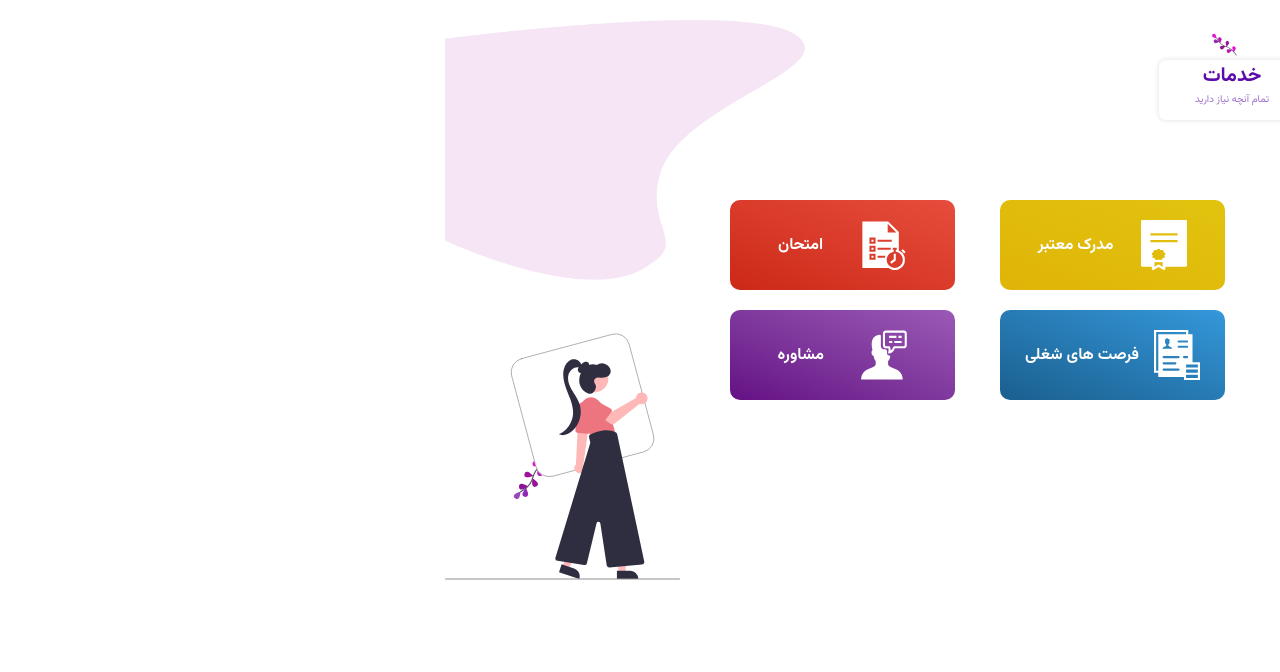
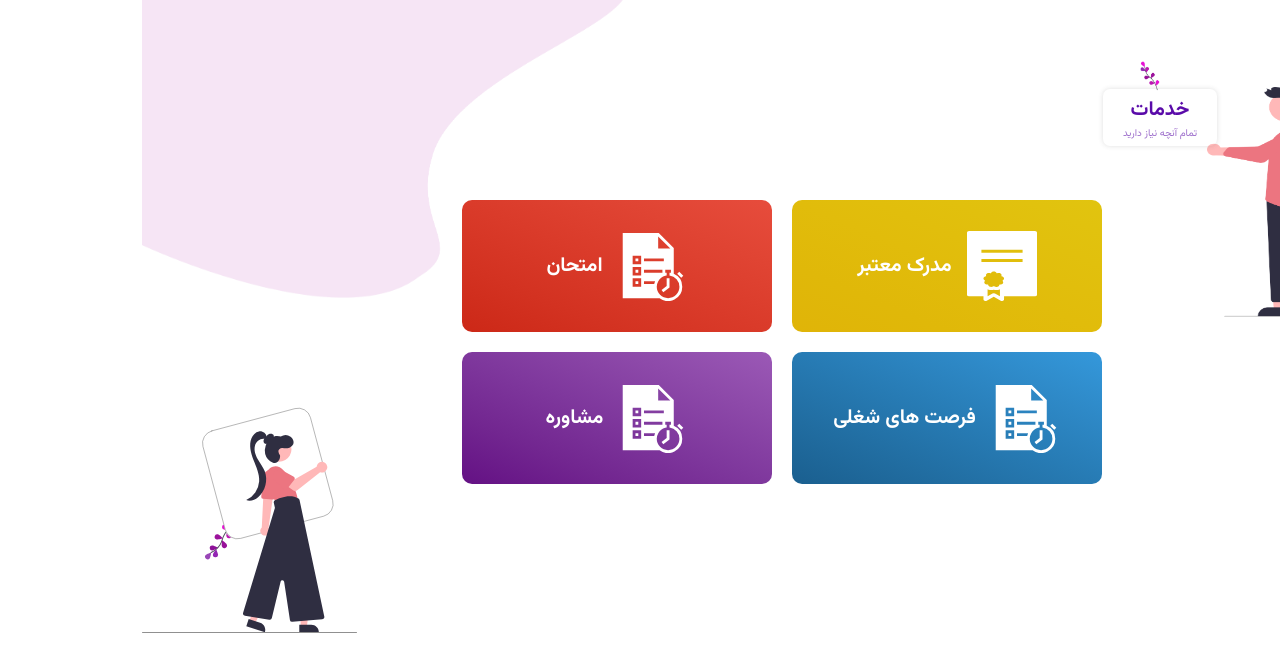
Before and after one commit to alimooo1/Sadrun_Project, a React (Vite) app in the folder sadrun-project/: page / in a window 1280 px wide. Shown: the top 672 px of the page. Built offline with nearby package versions, Linux system fonts and the light colour scheme.

Commit message:
Edited Service Cmp and change for theme and css

```diff
--- a/sadrun-project/src/App.jsx
+++ b/sadrun-project/src/App.jsx
@@ -3,9 +3,13 @@ import QA from "./components/Q&A/QA";
 import ServiceCard from "./components/ServiceCart/ServiceCard";
 
 function App() {
-  return <div className="App">
-    <ServiceCard />
-  </div>;
+  return (
+    <div className="App">
+      {/* <div style={{ maxWidth: 1040, margin: "auto", border: "1px solid red" }}> */}
+      <ServiceCard />
+      {/* </div> */}
+    </div>
+  );
 }
 
 export default App;
--- a/sadrun-project/src/components/ServiceCart/ServiceCard.jsx
+++ b/sadrun-project/src/components/ServiceCart/ServiceCard.jsx
@@ -9,49 +9,67 @@ import opportunities from "./serviceCard-images/opportunities.svg";
 import path2 from "./serviceCard-images/Path 620@2x.png";
 import puepleFlower2 from "./serviceCard-images/purpleFlower@2x.png";
 import purpleFlower from "./serviceCard-images/purpleFlower@2x.png";
-import girlFlowerSet from './serviceCard-images/girlFlowerSet .svg'
+import girlFlowerSet from "./serviceCard-images/girlFlowerSet .svg";
+
+const serviceList = [
+  {
+    title: "مدرک معتبر",
+    img: certificate,
+  },
+  {
+    title: "امتحان",
+    img: exam,
+  },
+  {
+    title: "فرصت های شغلی",
+    img: exam,
+  },
+  {
+    title: "مشاوره",
+    img: exam,
+  },
+];
+
 const ServiceCard = () => {
   return (
     <>
       <div className="service-container">
         <img className="path" src={path2} alt="path2" />
         <img className="boy" src={boy2} alt="boy2" />
-        <div className="girlFlowerSet">
-          <img className="girlFlowerSet" src={girlFlowerSet} alt="girlFlowerSet" />
-
-
-        </div>
+        <img
+          className="girlFlowerSet"
+          src={girlFlowerSet}
+          alt="girlFlowerSet"
+        />
         <div className="service_carts">
-
-          <div className="cart">
-            <img src={certificate} alt="certificate" />
-            <span>مدرک معتبر </span>
-          </div>
-          <div className="cart">
-            <img src={exam} alt="exam" />
-            <span>امتحان </span>
-          </div>
-          <div className="cart">
-            <img src={opportunities} alt="opportunities" />
-            <span> فرصت های شغلی </span>
-          </div>
-          <div className="cart">
-            <img src={counseling} alt="counseling" />
-            <span> مشاوره </span>
-          </div>
+          {serviceList.map((item, i) => (
+            <ServiceItem title={item.title} img={item.img} />
+          ))}
         </div>
 
-        <div className="servicesCrtTitle">
+        <div className="servicesCartTitle">
           <div className="servicesCart-content">
             <h2> خدمات </h2>
             <p>تمام آنچه نیاز دارید </p>
           </div>
-          <img className="puepleFlower2" src={puepleFlower2} alt="puepleFlower2" />
+          <img
+            className="puepleFlower2"
+            src={puepleFlower2}
+            alt="puepleFlower2"
+          />
         </div>
-
       </div>
     </>
   );
 };
 
 export default ServiceCard;
+
+const ServiceItem = (props) => {
+  return (
+    <div className="cart">
+      <img src={props.img} alt={props.title} />
+      <span>{props.title}</span>
+    </div>
+  );
+};
--- a/sadrun-project/src/components/ServiceCart/ServiceCart.scss
+++ b/sadrun-project/src/components/ServiceCart/ServiceCart.scss
@@ -1,100 +1,126 @@
 @import "../../sass/mixins.scss";
 @import "../../sass/global.scss";
 @import "../../sass/variables.scss";
-@import '../../sass/fonts.scss';
+@import "../../sass/fonts.scss";
+@import "../../sass/media.scss";
 
 .service-container {
-  max-width: 1040px;
+  //max-width: 1040px;
   padding: 100px 0;
   margin: 100px auto;
   position: relative;
   display: flex;
   justify-content: center;
   align-items: center;
-
 }
-
-
-
 
 .service_carts {
   display: grid;
+  grid-template-columns: repeat(1, 1fr);
+  grid-template-rows: repeat(1, 1fr);
+  @include min-width($breakpoint: medium) {
     grid-template-columns: repeat(2, 1fr);
     grid-template-rows: repeat(2, 1fr);
+  }
+  @include min-width($breakpoint: large) {
+    width: 50%;
+  }
   gap: 2rem;
-  @include size(50%,50%);
-
+  width: 65%;
 }
 
 .cart {
   border-radius: 1rem;
   display: flex;
-  justify-content: space-evenly;
+  justify-content: center;
   align-items: center;
-  // @include size(20.5rem, 10.5rem);
-  @include size(90%,100%);
-  padding:2rem 1rem;
+  padding-block: 10%;
 
   &:nth-child(1) {
-    background-image: linear-gradient(to right top, #e0b408, #e0b809, #e1bc0b, #e1c00d, #e1c40f);
+    background-image: linear-gradient(
+      to right top,
+      #e0b408,
+      #e0b809,
+      #e1bc0b,
+      #e1c00d,
+      #e1c40f
+    );
   }
 
   &:nth-child(2) {
-    background-image: linear-gradient(to right top, #cc2817, #d33221, #da3b2a, #e04433, #e74c3c);
+    background-image: linear-gradient(
+      to right top,
+      #cc2817,
+      #d33221,
+      #da3b2a,
+      #e04433,
+      #e74c3c
+    );
   }
 
   &:nth-child(3) {
-    background-image: linear-gradient(to right top, #1a5f8f, #216da1, #277bb4, #2e89c7, #3498db);
+    background-image: linear-gradient(
+      to right top,
+      #1a5f8f,
+      #216da1,
+      #277bb4,
+      #2e89c7,
+      #3498db
+    );
   }
 
   &:nth-child(4) {
-    background-image: linear-gradient(to right top, #641184, #722690, #7f389d, #8d49a9, #9b59b6);
+    background-image: linear-gradient(
+      to right top,
+      #641184,
+      #722690,
+      #7f389d,
+      #8d49a9,
+      #9b59b6
+    );
   }
 
-
-
   img {
-    @include size(4.6rem, 5rem);
+    @include size(7rem, 7rem);
   }
 
   span {
-    @include typography($secondary-font-family, 1.6rem, #fff);
-    font-weight: bold
+    @include typography($secondary-font-family, 2rem, #fff);
+    font-weight: bold;
+    margin-right: 15px;
   }
 }
 
 .path {
-  // @include size(42rem, 22.5rem);
-  @include size(36rem, 26rem);
-    @include position(absolute, $top: -8rem, $left: 0);
+  @include size(38%, 72%);
+  @include position(absolute, $top: -15rem, $left: 0rem);
 }
 
-
-
-
-
 .girlFlowerSet {
-  @include size(23.5rem, 25rem);
-    @include position(absolute, $bottom: -4rem, $left:0);
-
+  display: none;
+  @include size(21.5rem, 23rem);
+  @include position(absolute, $bottom: -5rem, $left: 0);
+  @include min-width($breakpoint: large) {
+    display: block;
+  }
 }
 
 .boy {
-  @include position(absolute, $top: -5rem, $right: 0);
-    @include size(19.56rem, 24.5rem);
-
+  display: none;
+  @include position(absolute, $top: -1.3rem, $right: 0);
+  @include size(21.5rem, 23rem);
+  @include min-width($breakpoint: large) {
+    display: block;
   }
-
-;
+}
 
 .servicesCart-content {
   box-shadow: 0px 0px 5px 0px rgba(57, 57, 57, 0.16);
   -webkit-box-shadow: 0px 0px 5px 0px rgba(57, 57, 57, 0.16);
   -moz-box-shadow: 0px 0px 5px 0px rgba(57, 57, 57, 0.16);
   border-radius: 7px;
-  @include size(14.6rem, 6rem);
+  padding: 0.5rem 2rem;
   text-align: center;
-  @include position(absolute, $top: -4rem, $right: 18rem);
 
   h2 {
     @include typography($secondary-font-family, 2rem, $text-accent-color);
@@ -104,8 +130,18 @@
   }
 }
 
+.servicesCartTitle {
+  @include position(absolute, $top: 0rem, $right: 50%);
+  transform: translateX(50%);
+
+  @include min-width($breakpoint: large) {
+    @include position(absolute, $top: -1.1rem, $right: 20.5rem);
+    transform: translateX(0);
+  }
+}
+
 .puepleFlower2 {
   @include size(2rem, 3rem);
-  transform: rotate(-20deg);
-  @include position(absolute, $top: -7rem, $right: 25rem);
+  transform: rotateY(0deg);
+  @include position(absolute, $top: -2.8rem, $right: 50%);
 }
```
Lines whose indentation alone changed are shown as unchanged.
